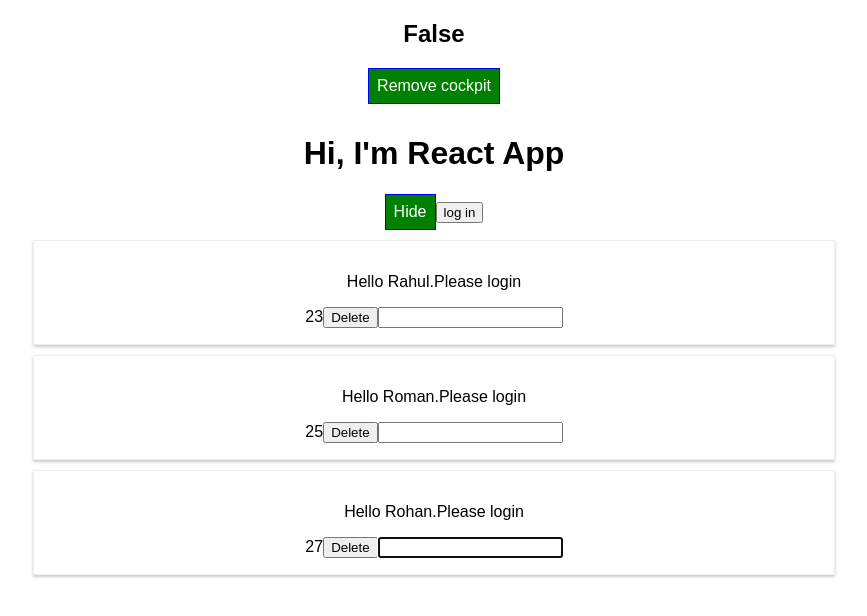
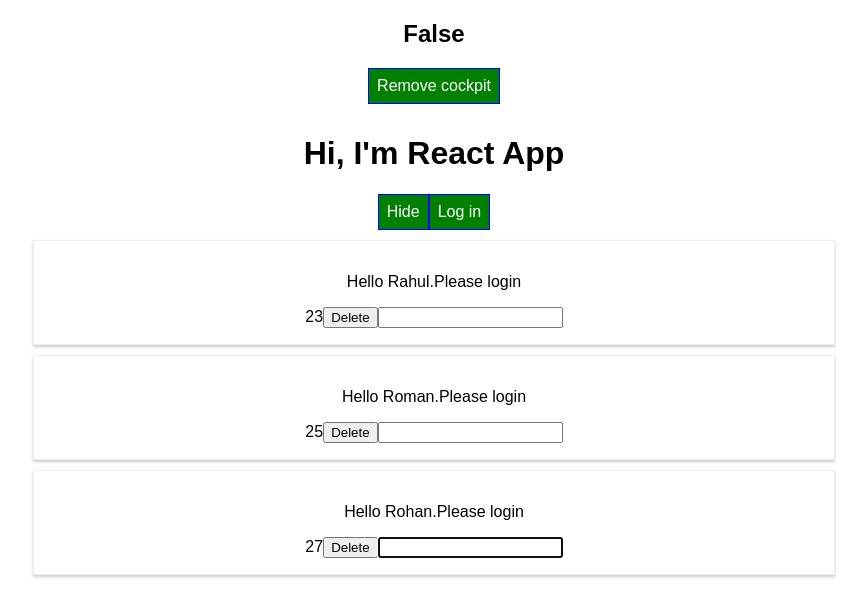
Before and after one commit to rnair1607/react-complete-guide-e-guide, a React app: page / in a window 1280 px wide. Shown: the top 616 px of the page, without its empty margins (206-1073 px from the left). Built offline with nearby package versions, Linux system fonts and the light colour scheme.

Commit message:
contextType and useContext

```diff
--- a/src/components/Cockpit/Cockpit.jsx
+++ b/src/components/Cockpit/Cockpit.jsx
@@ -1,9 +1,10 @@
-import React, { useEffect, useRef } from "react";
+import React, { useEffect, useRef, useContext } from "react";
 
 import AuthContext from "../../context/auth-context";
 
 const cockpit = ({ showPersons, style, togglePersons, persons, login }) => {
   const toggleBtnRef = useRef(null);
+  const authContext = useContext(AuthContext);
 
   // ----------------------------useEffect React hook-------------------------------
   useEffect(() => {
@@ -39,9 +40,15 @@
           Show
         </button>
       )}
-      <AuthContext.Consumer>
-        {(context) => <button onClick={context.login}>log in</button>}
-      </AuthContext.Consumer>
+      {authContext.authenticated ? (
+        <button onClick={authContext.login} style={style}>
+          Log out
+        </button>
+      ) : (
+        <button onClick={authContext.login} style={style}>
+          Log in
+        </button>
+      )}
     </React.Fragment>
   );
 };
--- a/src/components/Persons/Person/Person.jsx
+++ b/src/components/Persons/Person/Person.jsx
@@ -13,6 +13,8 @@
     this.state = {};
   }
 
+  static contextType = AuthContext;
+
   // ----------------------------LifeCycle hooks-------------------------------
   static getDerivedStateFromProps(props, state) {
     console.log("[Person.js] getDerivedStateFromProps", props);
@@ -22,26 +24,23 @@
   componentDidMount() {
     // this.inputElement.focus();
     this.inputElementRef.current.focus();
+    console.log(`Context: ${this.context.authenticated}`);
   }
 
   //---------------------------------Render-------------------------------------
   render() {
     const { name, age, click, isAuth } = this.props;
+    const { authenticated } = this.context;
     console.log("[Person.js] rendering");
     return (
-      <AuthContext.Consumer>
-        {(context) => (
       <Auxilliary>
         <p>
-              Hello {name}.
-              {context.authenticated ? "Authenticated" : "Please login"}
+          Hello {name}.{authenticated ? "Authenticated" : "Please login"}
         </p>
         {age}
         <button onClick={click}>Delete</button>
         <input type="text" ref={this.inputElementRef} />
       </Auxilliary>
-        )}
-      </AuthContext.Consumer>
     );
   }
 }
```
Lines whose indentation alone changed are shown as unchanged.
